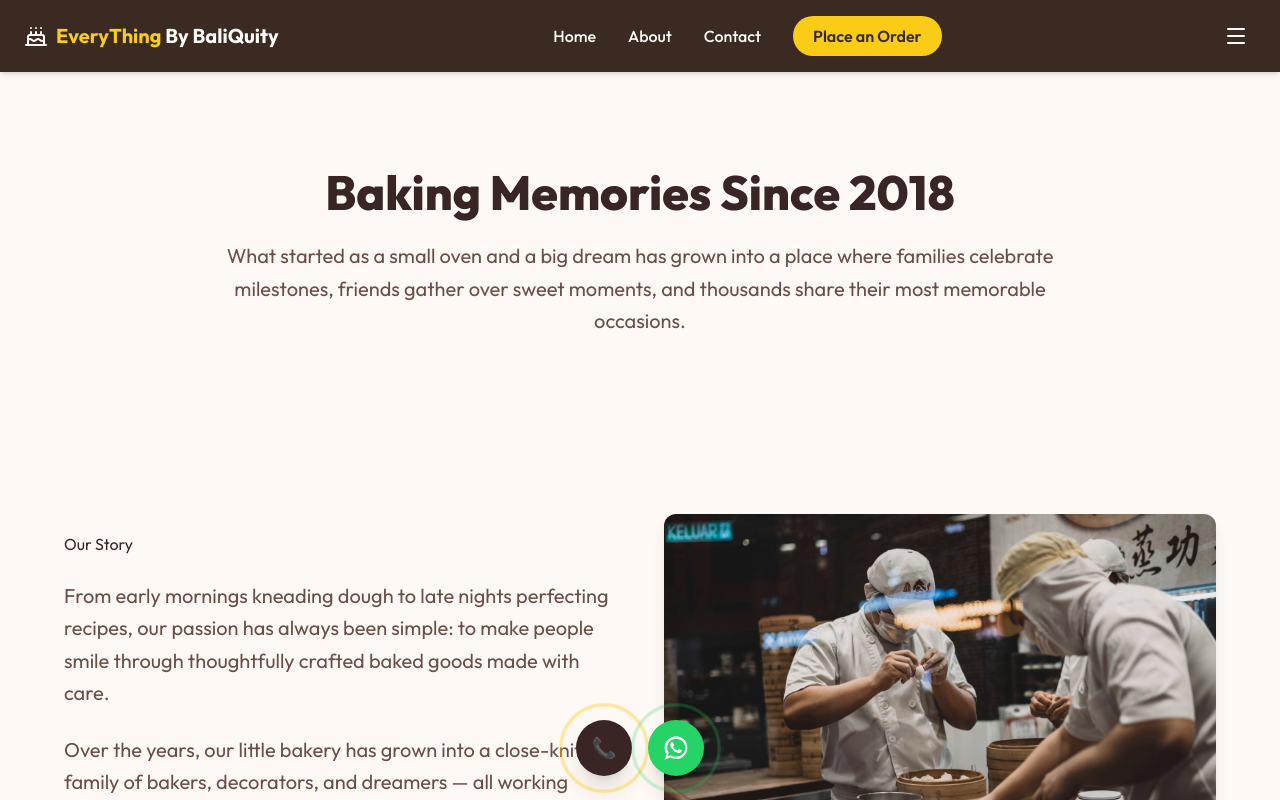
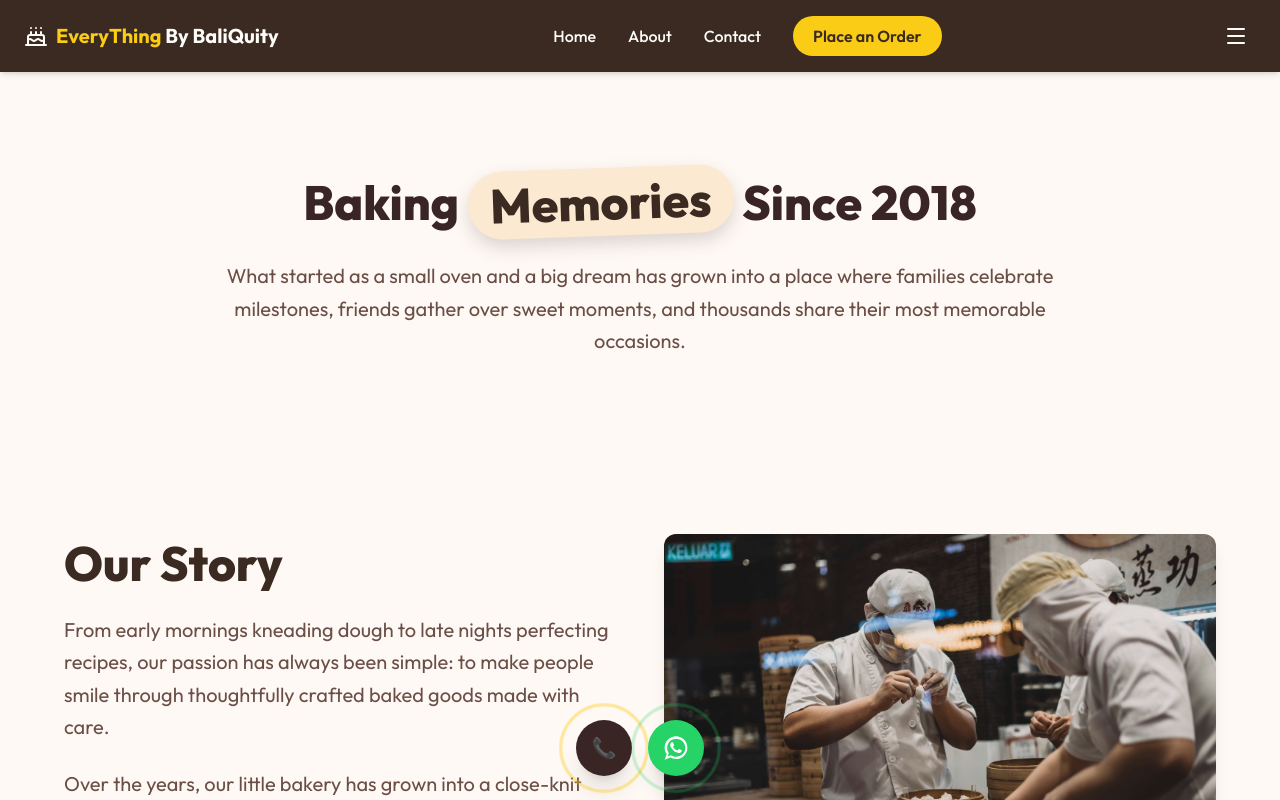
Before and after one commit to Hisaw304/everythingbybaliquity, a React (Vite) app: page /about in a window 1280 px wide. Shown: the top 800 px of the page. Built offline with nearby package versions, Linux system fonts and the light colour scheme.

Commit message:
font fixed

```diff
--- a/src/assets/style.css
+++ b/src/assets/style.css
@@ -1098,3 +1098,37 @@ img.rounded-full {
     transform: translate(-50%, -50%) scale(1);
   }
 }
+/* Section heading wrapper */
+.section-heading {
+  font-size: clamp(2.2rem, 4vw, 3rem); /* responsive, BIG */
+  font-weight: 800;
+  line-height: 1.1;
+  color: #3b2a22;
+}
+
+/* Pill inside heading */
+.pill-highlight {
+  display: inline-block;
+  padding: 10px 22px;
+  border-radius: 9999px;
+  background: #fce9d2; /* soft beige */
+  color: #3b2a22;
+  font-weight: inherit;
+  font-size: 1em; /* inherit heading size */
+  transform: rotate(-2deg);
+  box-shadow: 0 8px 18px rgba(59, 42, 34, 0.18);
+}
+/* Ensure pill inherits heading size */
+.together-pill {
+  display: inline-block;
+  font-size: 1em; /* inherit from h1 */
+  font-weight: inherit;
+  padding: 0.35em 0.8em; /* scale with font-size */
+  border-radius: 9999px;
+  background: #fce9d2;
+  color: #3a2525;
+  transform: rotate(-2deg);
+  box-shadow: 0 8px 18px rgba(58, 37, 38, 0.18);
+  line-height: 1;
+  vertical-align: middle;
+}
```
